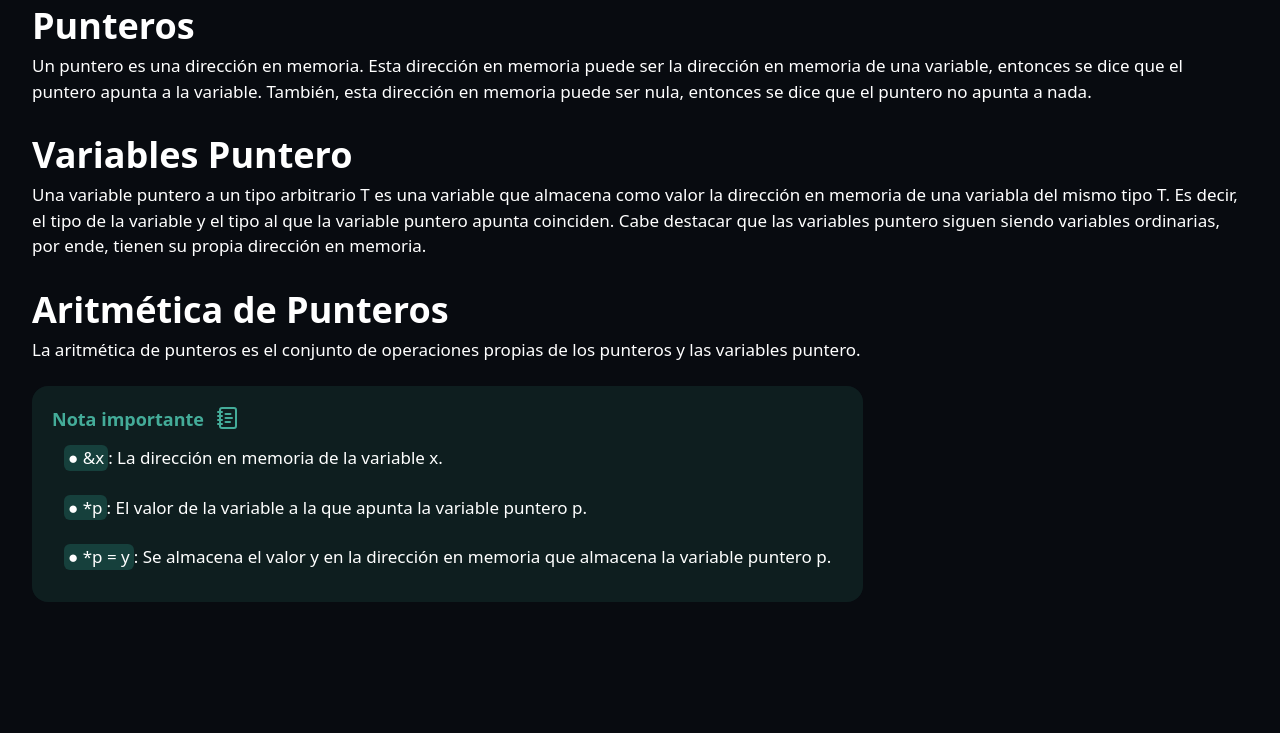
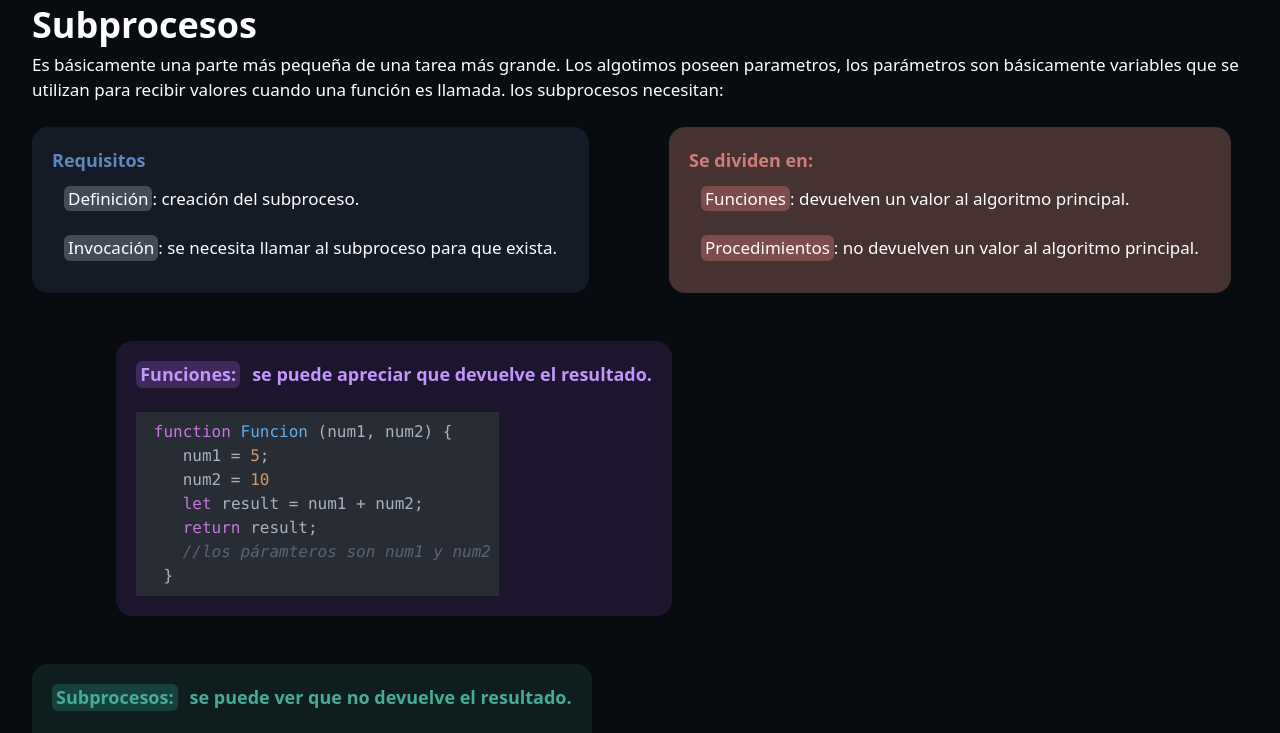
Before and after one commit to KevinLatino/Peritazgo-Website, a React (Vite) app: page /Aprendiendo in a window 1280 px wide. Shown: the part 1572-2305 px from the top of the page. Before the commit the page ends 2230 px from the top, so only its background shows below. Built offline with nearby package versions, Linux system fonts and the light colour scheme.

Commit message:
Subprocesses listo

```diff
--- a/src/Articles/BasicKnowledge/BasicKnowledgeScreen.jsx
+++ b/src/Articles/BasicKnowledge/BasicKnowledgeScreen.jsx
@@ -4,7 +4,9 @@ import { Algorithm } from './Learn-the-basics/Algorithm'
 import { Pseudocodigo } from './Learn-the-basics/Pseudocodigo'
 import { FlowChart } from './Learn-the-basics/FlowChart'
 import { Pointers } from './Learn-the-basics/Pointers'
+import { Subprocesses } from './Learn-the-basics/Subprocesses'
 import { BackButton } from '../../Components/BackButtonComponent'
+import { Space } from '../../Components/PageTextsComponent'
 import "animate.css";
 
 
@@ -16,10 +18,12 @@ const BasicKnowledgeScreen = () => {
 
         <Variable />
         <Algorithm />
-        <div className='flex gap-14'>
+        <div className='flex gap-16'>
           <FlowChart />
           <Pseudocodigo />
         </div>
+        <Space />
+        <Subprocesses />
         <Pointers />
       </div>
       <BackButton />
--- a/src/Articles/BasicKnowledge/Learn-the-basics/FlowChart.jsx
+++ b/src/Articles/BasicKnowledge/Learn-the-basics/FlowChart.jsx
@@ -18,7 +18,7 @@ const FlowChart = () => {
         </BlueTitle>
 
         <Paragraph>
-          Representaciones gráficas de secuencias de pasos a realizar. Son estándares globales por la (ANSI American National Standars Institute)
+          Representaciones gráficas de secuencias de pasos a realizar. Estas figuras gráficas son estándares regulados por la (ANSI).
         </Paragraph>
 
         <Space />
@@ -28,6 +28,8 @@ const FlowChart = () => {
         </div>
 
       </BlueSection>
+
+
     </>
   )
 }
--- a/src/Articles/BasicKnowledge/Learn-the-basics/Pseudocodigo.jsx
+++ b/src/Articles/BasicKnowledge/Learn-the-basics/Pseudocodigo.jsx
@@ -37,9 +37,6 @@ const Pseudocodigo = () => {
 
         </PurpleWordSection >
       </PurpleSection>
-
-
-      <Space />
     </>
   )
 }
--- /dev/null
+++ b/src/Articles/BasicKnowledge/Learn-the-basics/Subprocesses.jsx
@@ -0,0 +1,106 @@
+import React from 'react'
+import {
+    Title,
+    Paragraph,
+    BlueTitle,
+    Element,
+    Space,
+    PurpleTitle,
+    GreenTitle,
+    RedTitle
+} from '../../../Components/PageTextsComponent'
+import {
+    BlueSection,
+    BlueWordSection,
+    GreenSection,
+    GreenWordSection,
+    PurpleSection,
+    PurpleWordSection,
+    RedSection,
+    RedWordSection
+} from '../../../Components/SectionsComponent'
+import { CodeComponent } from '../../../Components/CodeComponent'
+
+const Subprocesses = () => {
+
+    const stringFunction =
+        ` function Funcion (num1, num2) {
+    num1 = 5;
+    num2 = 10
+    let result = num1 + num2;
+    return result;
+    //los páramteros son num1 y num2
+  }`
+
+    const stringProcesses =
+        `function procedimiento(num1, num2) {
+    num1 = 5;
+    num2 = 10
+    let result = num1 + num2;
+    console.log(result);
+    //los páramteros son num1 y num2
+  }`
+    return (
+        <>
+            <Title>
+                Subprocesos
+            </Title>
+            <Paragraph>
+                Es básicamente una parte más pequeña de una tarea más grande.
+                Los algotimos poseen parametros, los parámetros
+                son básicamente variables que se utilizan para recibir valores cuando una función es llamada.
+                los subprocesos necesitan:
+            </Paragraph>
+
+            <Space />
+
+            <div className='flex flex-wrap gap-x-20 gap-y-12'>
+                <BlueSection>
+                    <BlueTitle>
+                        Requisitos
+                    </BlueTitle>
+                    <Element>
+                        <BlueWordSection>Definición</BlueWordSection>: creación del subproceso.
+                    </Element>
+                    <Element>
+                        <BlueWordSection>Invocación</BlueWordSection>: se necesita llamar al subproceso para que exista.
+                    </Element>
+                </BlueSection>
+
+                <RedSection>
+                    <RedTitle>
+                        Se dividen en:
+                    </RedTitle>
+                    <Element>
+                        <RedWordSection>Funciones</RedWordSection>: devuelven un valor al algoritmo principal.
+                    </Element>
+                    <Element>
+                        <RedWordSection>Procedimientos</RedWordSection>: no devuelven un valor al algoritmo principal.
+                    </Element>
+                </RedSection>
+
+                <Space />
+                <PurpleSection>
+                    <PurpleTitle>
+                        <PurpleWordSection>Funciones:</PurpleWordSection> se puede apreciar que devuelve el resultado.
+                    </PurpleTitle>
+                    <Space />
+
+                    <CodeComponent codeString={stringFunction} />
+                </PurpleSection>
+
+                <GreenSection>
+                    <GreenTitle>
+                        <GreenWordSection>Subprocesos:</GreenWordSection> se puede ver que no devuelve el resultado.
+                    </GreenTitle>
+                    <Space />
+
+                    <CodeComponent codeString={stringProcesses} />
+                </GreenSection>
+            </div>
+            <Space />
+        </>
+    )
+}
+
+export { Subprocesses }
--- a/src/Articles/DataBaseScreen.jsx
+++ b/src/Articles/DataBaseScreen.jsx
@@ -13,6 +13,7 @@ import {
     PurpleSection,
     PurpleWordSection
 } from '../Components/SectionsComponent'
+import { BackButton } from '../Components/BackButtonComponent'
 import { Key } from 'lucide-react'
 import 'animate.css'
 
@@ -114,6 +115,7 @@ const DataBase = () => {
                 </Paragraph>
 
             </div>
+            <BackButton />
         </>
     )
 }
--- a/src/Components/CodeComponent.jsx
+++ b/src/Components/CodeComponent.jsx
@@ -25,7 +25,7 @@ const CodeComponent = ({ codeString }) => {
             </SyntaxHighlighter>
             {lenguaje && (
                 <div
-                    className='cursor-pointer absolute top-0 left-0 w-full h-full flex items-center justify-center bg-black bg-opacity-75 text-white'>
+                    className='cursor-pointer absolute top-0 left-0 w-full h-full flex items-center justify-center bg-black bg-opacity-70 text-white'>
                     JavaScript
                 </div>
             )}
--- a/vite.config.js
+++ b/vite.config.js
@@ -3,5 +3,5 @@ import react from '@vitejs/plugin-react'
 
 // https://vitejs.dev/config/
 export default defineConfig({
-  plugins: [react()]
+  plugins: [react()],
 })
```
